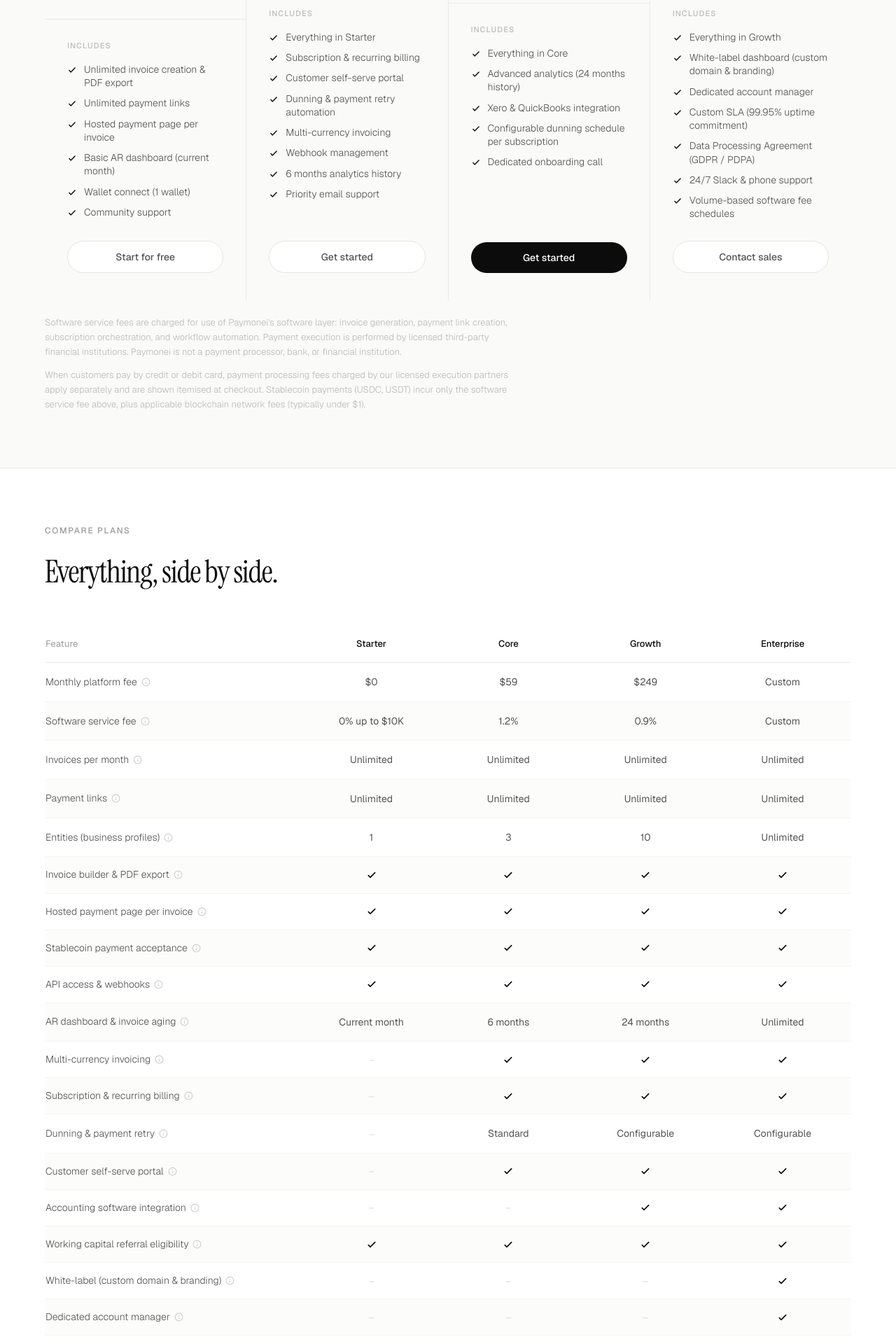
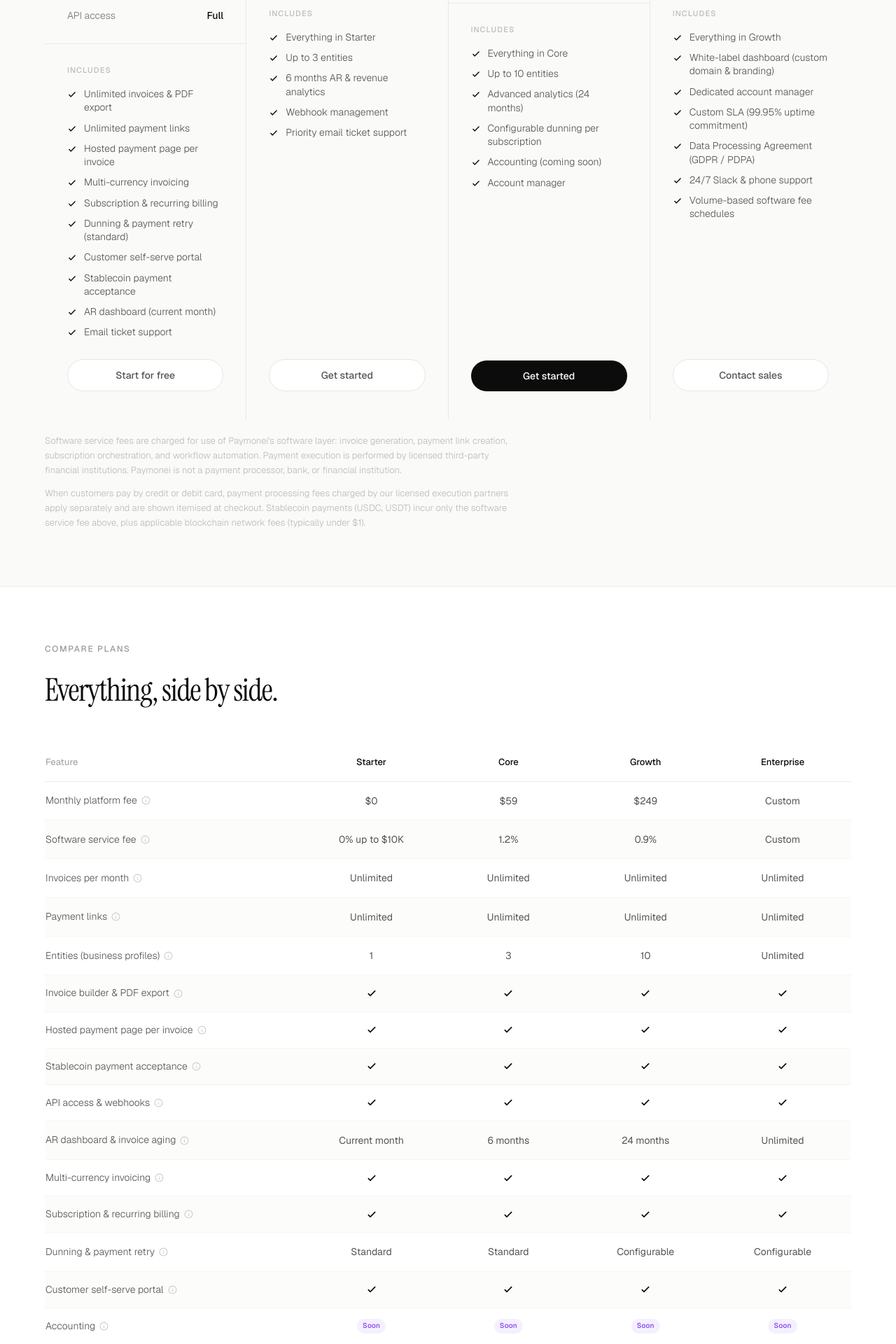
Before and after one commit to omniasky/paymonei-website, a Next.js app: page /pricing in a window 1280 px wide. Shown: the part 1000-2920 px from the top of the page at 70% size. Built offline with nearby package versions, Linux system fonts and the light colour scheme.

Commit message:
pricing: trojan free tier — move sub billing/dunning/portal/multi-currency to Starter; accounting Coming Soon on all plans; entity-based upsell model; improved support tiers

```diff
--- a/src/app/pricing/page.tsx
+++ b/src/app/pricing/page.tsx
@@ -70,15 +70,20 @@ const plans = [
       { label: "Software service fee", value: "0% up to $10K / month" },
       { label: "Above $10K / month", value: "1.5% software fee" },
       { label: "Invoices", value: "Unlimited" },
+      { label: "Entities", value: "1" },
       { label: "API access", value: "Full" },
     ],
     includes: [
-      "Unlimited invoice creation & PDF export",
+      "Unlimited invoices & PDF export",
       "Unlimited payment links",
       "Hosted payment page per invoice",
-      "Basic AR dashboard (current month)",
-      "Wallet connect (1 wallet)",
-      "Community support",
+      "Multi-currency invoicing",
+      "Subscription & recurring billing",
+      "Dunning & payment retry (standard)",
+      "Customer self-serve portal",
+      "Stablecoin payment acceptance",
+      "AR dashboard (current month)",
+      "Email ticket support",
     ],
   },
   {
@@ -100,13 +105,10 @@ const plans = [
     ],
     includes: [
       "Everything in Starter",
-      "Subscription & recurring billing",
-      "Customer self-serve portal",
-      "Dunning & payment retry automation",
-      "Multi-currency invoicing",
+      "Up to 3 entities",
+      "6 months AR & revenue analytics",
       "Webhook management",
-      "6 months analytics history",
-      "Priority email support",
+      "Priority email ticket support",
     ],
   },
   {
@@ -128,10 +130,11 @@ const plans = [
     ],
     includes: [
       "Everything in Core",
-      "Advanced analytics (24 months history)",
-      "Xero & QuickBooks integration",
-      "Configurable dunning schedule per subscription",
-      "Dedicated onboarding call",
+      "Up to 10 entities",
+      "Advanced analytics (24 months)",
+      "Configurable dunning per subscription",
+      "Accounting (coming soon)",
+      "Account manager",
     ],
   },
   {
@@ -170,7 +173,7 @@ const faqs = [
   },
   {
     q: "Why is the Starter plan free up to $10K / month?",
-    a: "We want businesses to build real invoice history and verify that Paymonei fits their workflow before committing to a paid plan. The $10K threshold covers the vast majority of early-stage businesses. Most grow into the Core plan naturally once subscription billing or multi-currency invoicing becomes a priority.",
+    a: "We want businesses to build real invoice history and verify that Paymonei fits their workflow before committing to a paid plan. The $10K threshold covers the vast majority of early-stage businesses. Most grow into the Core plan naturally once they need multiple entities or deeper analytics.",
   },
   {
     q: "Is there a setup fee or contract?",
@@ -178,7 +181,7 @@ const faqs = [
   },
   {
     q: "What is the difference between Core ($59) and Growth ($249)?",
-    a: "Core unlocks subscription billing, customer portal, dunning automation, webhook management, and multi-currency invoicing. Growth adds 24-month analytics history, Xero/QuickBooks accounting integrations, 10 entities, and a dedicated onboarding call.",
+    a: "Core adds up to 3 entities, 6 months of AR analytics, and webhook management on top of the free Starter features. Growth scales to 10 entities, 24 months of analytics, configurable dunning per subscription, an account manager, and access to our built-in accounting tools when available.",
   },
   {
     q: "Do you handle the actual payment processing?",
@@ -186,7 +189,7 @@ const faqs = [
   },
   {
     q: "What currencies and geographies are supported?",
-    a: "Our software supports multi-currency invoice creation (USD, USDC, USDT, SGD, IDR, EUR) and payment link generation across 150+ countries. Supported settlement currencies and local payment methods depend on the underlying licensed infrastructure partners active in your region.",
+    a: "Our software supports multi-currency invoice creation and payment link generation across 150+ countries. Supported settlement currencies and local payment methods depend on the underlying licensed infrastructure partners active in your region.",
   },
   {
     q: "Can I accept stablecoin payments (USDC / USDT)?",
@@ -261,28 +264,28 @@ const comparison: ComparisonRow[] = [
   },
   {
     feature: "Multi-currency invoicing",
-    tooltip: "Invoice clients in USD, EUR, SGD, IDR, or USDC from the same account.",
-    starter: false, core: true, growth: true, enterprise: true,
+    tooltip: "Invoice clients in multiple currencies from the same account.",
+    starter: true, core: true, growth: true, enterprise: true,
   },
   {
     feature: "Subscription & recurring billing",
     tooltip: "Set up billing plans. Invoices go out automatically on your schedule.",
-    starter: false, core: true, growth: true, enterprise: true,
+    starter: true, core: true, growth: true, enterprise: true,
   },
   {
     feature: "Dunning & payment retry",
     tooltip: "Auto-retry failed payments and send reminders so you get paid without chasing.",
-    starter: false, core: "Standard", growth: "Configurable", enterprise: "Configurable",
+    starter: "Standard", core: "Standard", growth: "Configurable", enterprise: "Configurable",
   },
   {
     feature: "Customer self-serve portal",
     tooltip: "Your clients can view invoices and check payment status without contacting you.",
-    starter: false, core: true, growth: true, enterprise: true,
+    starter: true, core: true, growth: true, enterprise: true,
   },
   {
-    feature: "Accounting software integration",
-    tooltip: "Paid invoices sync to your accounting tool automatically. No manual entry.",
-    starter: false, core: false, growth: true, enterprise: true,
+    feature: "Accounting",
+    tooltip: "Built-in accounting and automated bookkeeping. Coming soon.",
+    starter: "Coming soon", core: "Coming soon", growth: "Coming soon", enterprise: "Coming soon",
   },
   {
     feature: "Working capital referral eligibility",
@@ -295,9 +298,9 @@ const comparison: ComparisonRow[] = [
     starter: false, core: false, growth: false, enterprise: true,
   },
   {
-    feature: "Dedicated account manager",
+    feature: "Account manager",
     tooltip: "A named person at Paymonei who handles your account and escalations.",
-    starter: false, core: false, growth: false, enterprise: true,
+    starter: false, core: false, growth: true, enterprise: true,
   },
   {
     feature: "Custom SLA & DPA",
@@ -306,8 +309,8 @@ const comparison: ComparisonRow[] = [
   },
   {
     feature: "Support",
-    tooltip: "Community docs on Starter. Priority email on Core. Onboarding call on Growth. 24/7 Slack and phone on Enterprise.",
-    starter: "Community", core: "Email", growth: "Email + onboarding call", enterprise: "24/7 Slack & phone",
+    tooltip: "Email ticket on Starter. Priority email ticket on Core. Email and account manager on Growth. Dedicated account manager on Enterprise.",
+    starter: "Email ticket", core: "Priority email ticket", growth: "Email + account manager", enterprise: "Dedicated account manager",
   },
 ];
 
@@ -323,10 +326,19 @@ function Dash() {
   return <span className="text-[#DDD] text-sm">&ndash;</span>;
 }
 
+function ComingSoon() {
+  return (
+    <span className="inline-flex items-center rounded-full bg-[#F5F0FF] px-2 py-0.5 text-[10px] font-medium tracking-wide text-[#7C3AED]">
+      Soon
+    </span>
+  );
+}
+
 function Cell({ value }: { value: boolean | string | undefined }) {
   if (value === undefined) return <div className="flex justify-center"><Dash /></div>;
   if (value === true) return <div className="flex justify-center"><Check /></div>;
   if (value === false) return <div className="flex justify-center"><Dash /></div>;
+  if (value === "Coming soon") return <div className="flex justify-center"><ComingSoon /></div>;
   return <span className="text-[14px] text-[#555]">{value}</span>;
 }
 
```
